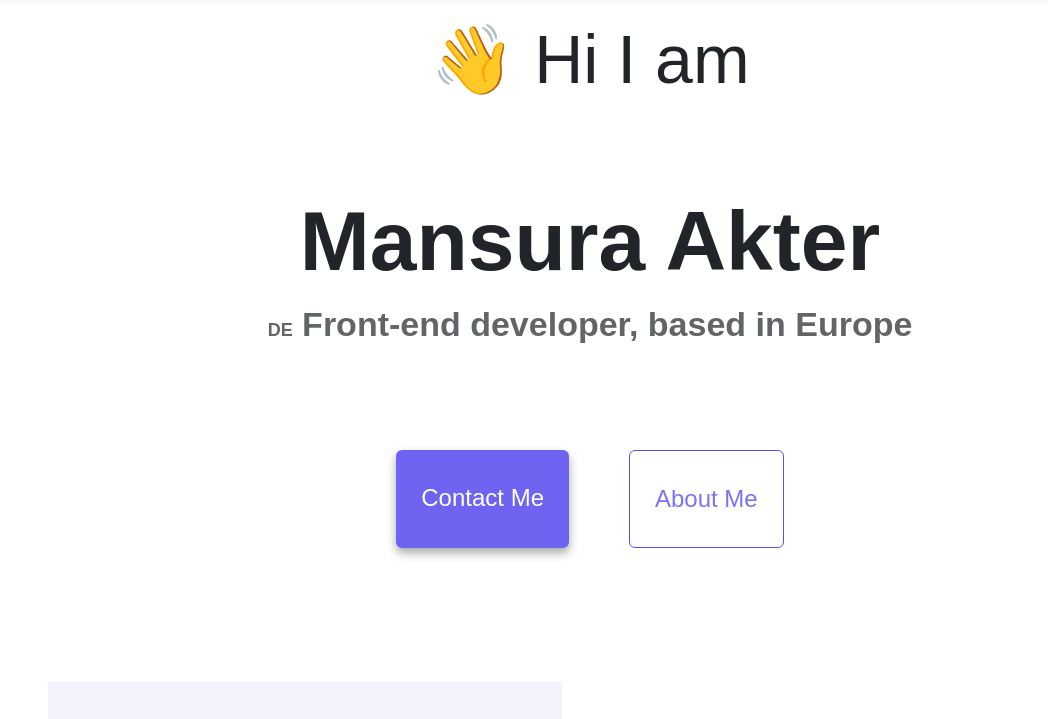
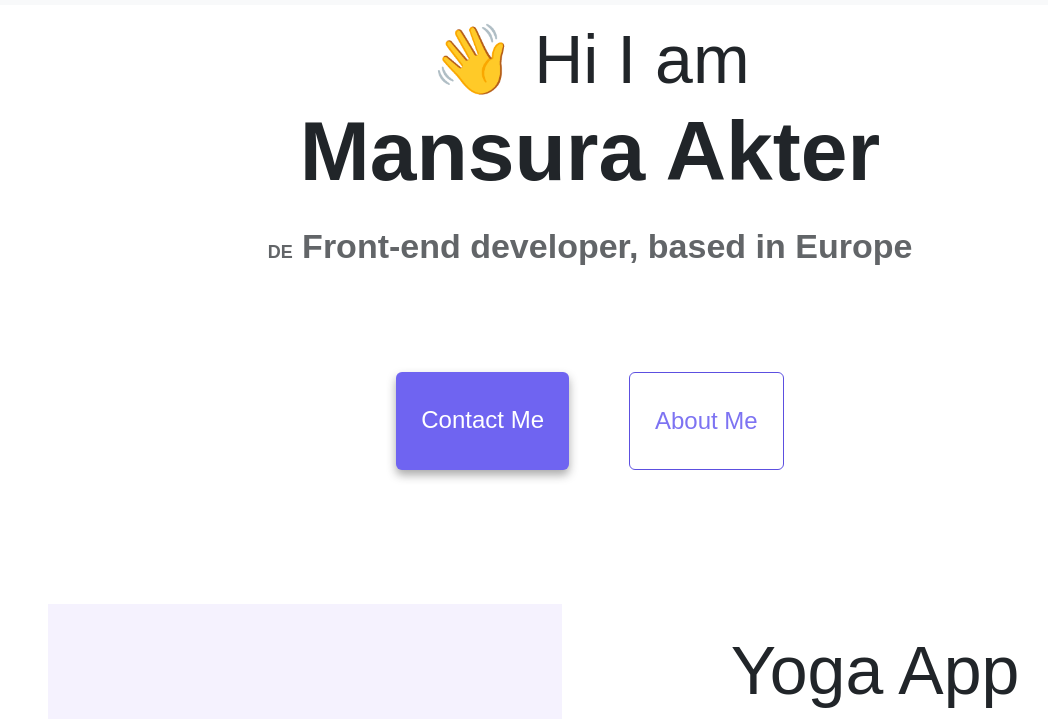
Before and after one commit to iammansura/Mansura-Portfolio, a plain HTML site: page index.html in a window 1280 px wide. Shown: the part 81-800 px from the top of the page, without its empty margins (50-1098 px from the left). Drawn offline with nearby package versions, Linux system fonts and the light colour scheme.

Commit message:
fixed margin

```diff
--- a/style.css
+++ b/style.css
@@ -15,14 +15,14 @@ body {
 h1 {
   font-size: 84px;
   font-weight: 700;
-  margin-top: 0px;
-  margin-top: 90px;
+  margin-bottom: 20px;
 }
 
 h2 {
   font-size: 68px;
   text-align: center;
   margin-top: 100px;
+  margin-bottom: 0px;
 }
 
 .paragraph {
```
